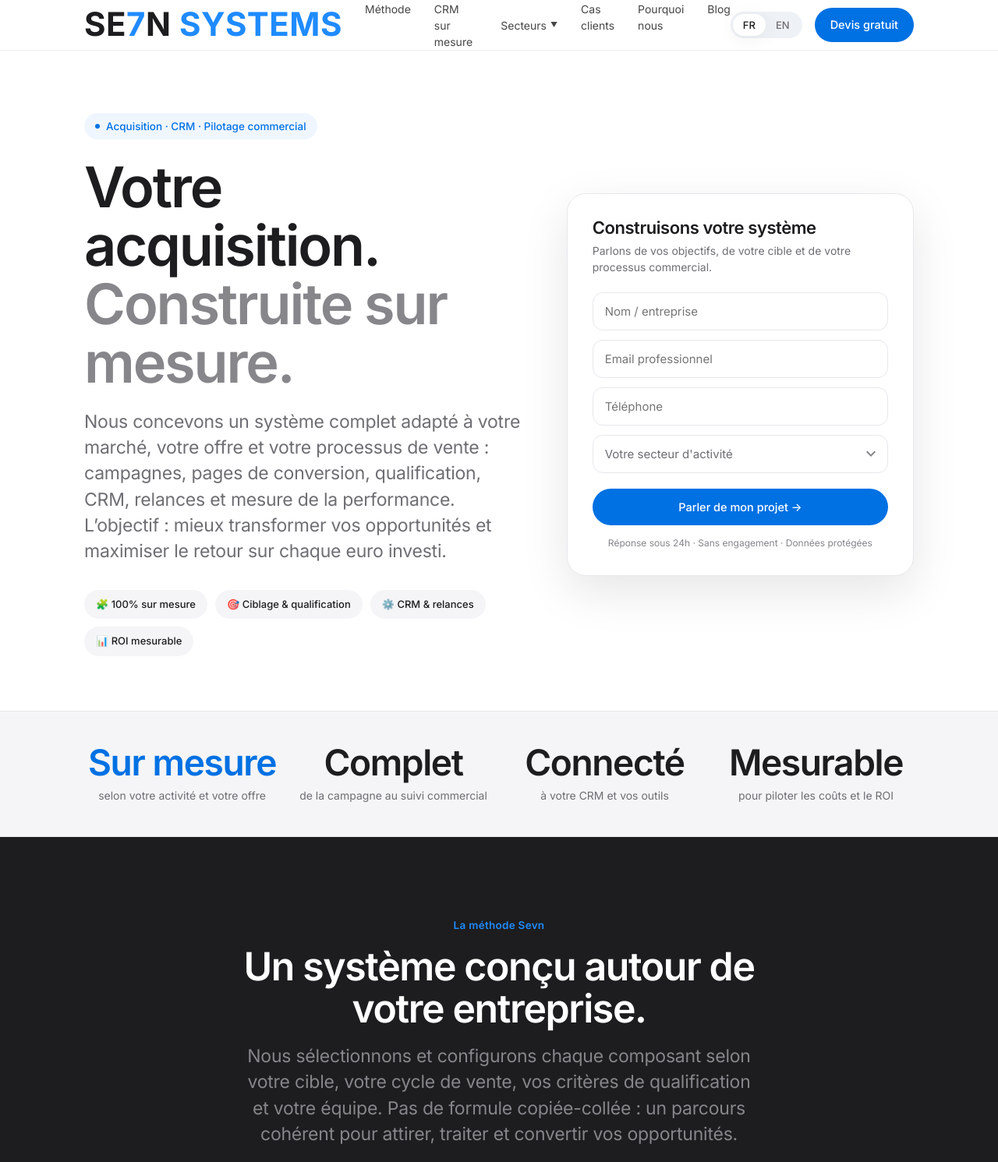
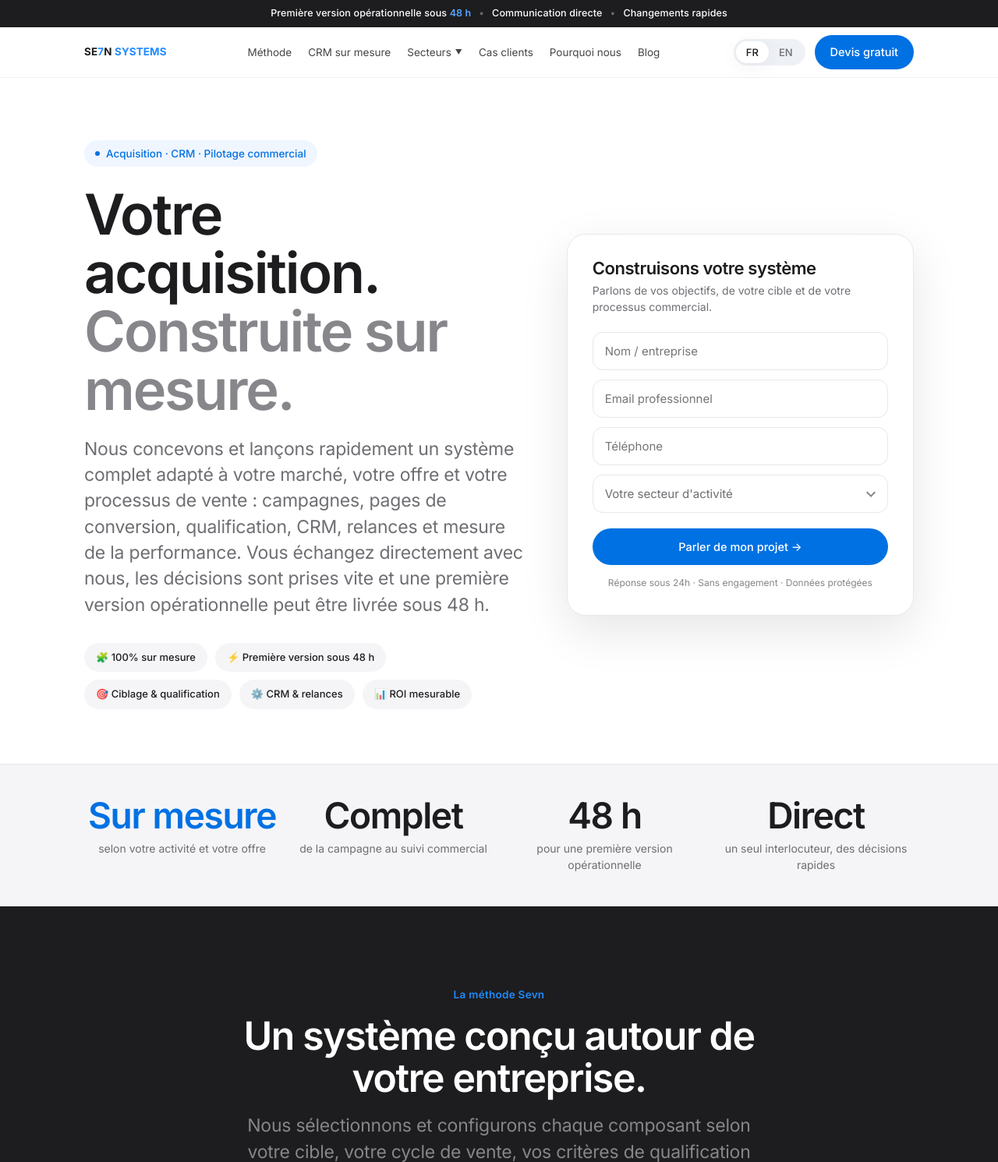
Before and after one commit to zoodebut/sevn-systems-, a website: page index.html in a window 1280 px wide. Shown: the top 1491 px of the page at 78% size. Drawn offline with Linux system fonts and the light colour scheme.

Commit message:
Add files via upload

```diff
--- a/index.html
+++ b/index.html
@@ -52,11 +52,12 @@ section{padding:100px 0}
 /* NAV */
 header{position:sticky;top:0;z-index:100;background:rgba(255,255,255,.75);backdrop-filter:saturate(180%) blur(20px);-webkit-backdrop-filter:saturate(180%) blur(20px);border-bottom:1px solid rgba(0,0,0,.06)}
 .nav{display:flex;align-items:center;justify-content:space-between;height:64px}
-.brand img{height:26px}
-.navlinks{display:flex;gap:30px}
-.navlinks a{font-size:14px;font-weight:400;color:var(--ink);opacity:.82;transition:.2s}
+.brand{display:flex;align-items:center;flex-shrink:0}
+.brand img,.brand svg{height:23px;width:auto;display:block}
+.navlinks{display:flex;gap:21px;align-items:center}
+.navlinks a{font-size:13.5px;font-weight:400;color:var(--ink);opacity:.82;transition:.2s;white-space:nowrap}
 .navlinks a:hover,.navlinks a.active{opacity:1;color:var(--blue)}
-.navright{display:flex;align-items:center;gap:16px}
+.navright{display:flex;align-items:center;gap:12px;flex-shrink:0}
 .btn{display:inline-flex;align-items:center;gap:7px;background:var(--blue);color:#fff;padding:11px 20px;border-radius:980px;font-weight:500;font-size:14.5px;border:none;cursor:pointer;font-family:inherit;transition:.25s;white-space:nowrap}
 .btn:hover{background:var(--blue-deep)}
 .btn.lg{padding:15px 28px;font-size:16.5px}
@@ -323,9 +324,10 @@ footer{background:var(--wash);padding:60px 0 36px;font-size:13px}
     <div>
       <span class="pill"><span class="d"></span><span data-fr="Acquisition · CRM · Pilotage commercial" data-en="Acquisition · CRM · Sales operations">Acquisition · CRM · Pilotage commercial</span></span>
       <h1 class="display"><span data-fr="Votre acquisition." data-en="Your acquisition.">Votre acquisition.</span> <span class="fade" data-fr="Construite sur mesure." data-en="Built around your business.">Construite sur mesure.</span></h1>
-      <p class="lead" data-fr="Nous concevons un système complet adapté à votre marché, votre offre et votre processus de vente : campagnes, pages de conversion, qualification, CRM, relances et mesure de la performance. L’objectif : mieux transformer vos opportunités et maximiser le retour sur chaque euro investi." data-en="We build a complete system around your market, offer and sales process: campaigns, conversion pages, qualification, CRM, follow-ups and performance tracking. The goal: turn more opportunities into revenue and maximize the return on every dollar invested.">Nous concevons un système complet adapté à votre marché, votre offre et votre processus de vente : campagnes, pages de conversion, qualification, CRM, relances et mesure de la performance. L’objectif : mieux transformer vos opportunités et maximiser le retour sur chaque euro investi.</p>
+      <p class="lead" data-fr="Nous concevons et lançons rapidement un système complet adapté à votre marché, votre offre et votre processus de vente : campagnes, pages de conversion, qualification, CRM, relances et mesure de la performance. Vous échangez directement avec nous, les décisions sont prises vite et une première version opérationnelle peut être livrée sous 48 h." data-en="We rapidly design and launch a complete system around your market, offer and sales process: campaigns, conversion pages, qualification, CRM, follow-ups and performance tracking. You work directly with us, decisions happen fast, and a first operational version can be delivered within 48 hours.">Nous concevons et lançons rapidement un système complet adapté à votre marché, votre offre et votre processus de vente : campagnes, pages de conversion, qualification, CRM, relances et mesure de la performance. Vous échangez directement avec nous, les décisions sont prises vite et une première version opérationnelle peut être livrée sous 48 h.</p>
       <div class="trust-row">
         <span class="chip" data-fr="🧩 100% sur mesure" data-en="🧩 Fully bespoke">🧩 100% sur mesure</span>
+        <span class="chip" data-fr="⚡ Première version sous 48 h" data-en="⚡ First version within 48h">⚡ Première version sous 48 h</span>
         <span class="chip" data-fr="🎯 Ciblage &amp; qualification" data-en="🎯 Targeting &amp; qualification" data-html>🎯 Ciblage &amp; qualification</span>
         <span class="chip" data-fr="⚙️ CRM &amp; relances" data-en="⚙️ CRM &amp; follow-ups" data-html>⚙️ CRM &amp; relances</span>
         <span class="chip" data-fr="📊 ROI mesurable" data-en="📊 Measurable ROI">📊 ROI mesurable</span>
@@ -359,8 +361,8 @@ footer{background:var(--wash);padding:60px 0 36px;font-size:13px}
   <div class="wrap">
     <div class="stat"><div class="num" style="color:var(--blue)" data-fr="Sur mesure" data-en="Bespoke">Sur mesure</div><div class="lab" data-fr="selon votre activité et votre offre" data-en="for your business and offer">selon votre activité et votre offre</div></div>
     <div class="stat"><div class="num" data-fr="Complet" data-en="End-to-end">Complet</div><div class="lab" data-fr="de la campagne au suivi commercial" data-en="from campaign to sales follow-up">de la campagne au suivi commercial</div></div>
-    <div class="stat"><div class="num" data-fr="Connecté" data-en="Connected">Connecté</div><div class="lab" data-fr="à votre CRM et vos outils" data-en="to your CRM and tools">à votre CRM et vos outils</div></div>
-    <div class="stat"><div class="num" data-fr="Mesurable" data-en="Measurable">Mesurable</div><div class="lab" data-fr="pour piloter les coûts et le ROI" data-en="to track costs and ROI">pour piloter les coûts et le ROI</div></div>
+    <div class="stat"><div class="num" data-fr="48 h" data-en="48h">48 h</div><div class="lab" data-fr="pour une première version opérationnelle" data-en="to a first operational version">pour une première version opérationnelle</div></div>
+    <div class="stat"><div class="num" data-fr="Direct" data-en="Direct">Direct</div><div class="lab" data-fr="un seul interlocuteur, des décisions rapides" data-en="one point of contact, faster decisions">un seul interlocuteur, des décisions rapides</div></div>
   </div>
 </div>
 
--- a/script.js
+++ b/script.js
@@ -1,6 +1,18 @@
 /* ============================================================
    SEVN SYSTEMS — script global (toutes les pages)
    ============================================================ */
+
+/* ---- Promesse de rapidité, affichée sur toutes les pages ---- */
+(function () {
+  if (document.querySelector('.sevn-speedbar')) return;
+  var style = document.createElement('style');
+  style.textContent = '.sevn-speedbar{background:#1D1D1F;color:#fff;text-align:center;padding:8px 20px;font-size:12.5px;font-weight:500;letter-spacing:.01em}.sevn-speedbar strong{color:#58A6FF;font-weight:600}.sevn-speedbar .sep{color:#68686d;margin:0 10px}@media(max-width:620px){.sevn-speedbar{font-size:11.5px;padding:8px 12px}.sevn-speedbar .optional{display:none}.sevn-speedbar .sep{margin:0 6px}}';
+  document.head.appendChild(style);
+  var bar = document.createElement('div');
+  bar.className = 'sevn-speedbar';
+  bar.innerHTML = '<span data-fr="Première version opérationnelle sous <strong>48 h</strong>" data-en="First operational version within <strong>48 hours</strong>" data-html>Première version opérationnelle sous <strong>48 h</strong></span><span class="optional"><span class="sep">•</span><span data-fr="Communication directe" data-en="Direct communication">Communication directe</span><span class="sep">•</span><span data-fr="Changements rapides" data-en="Fast changes">Changements rapides</span></span>';
+  document.body.insertBefore(bar, document.body.firstChild);
+})();
 
 /* ---- Scroll reveal ----
    Auto-tags common repeating blocks (cards, sector tiles, blog posts,
```
Also changed, not shown: crm-sur-mesure.html (+15 -5 lines).
